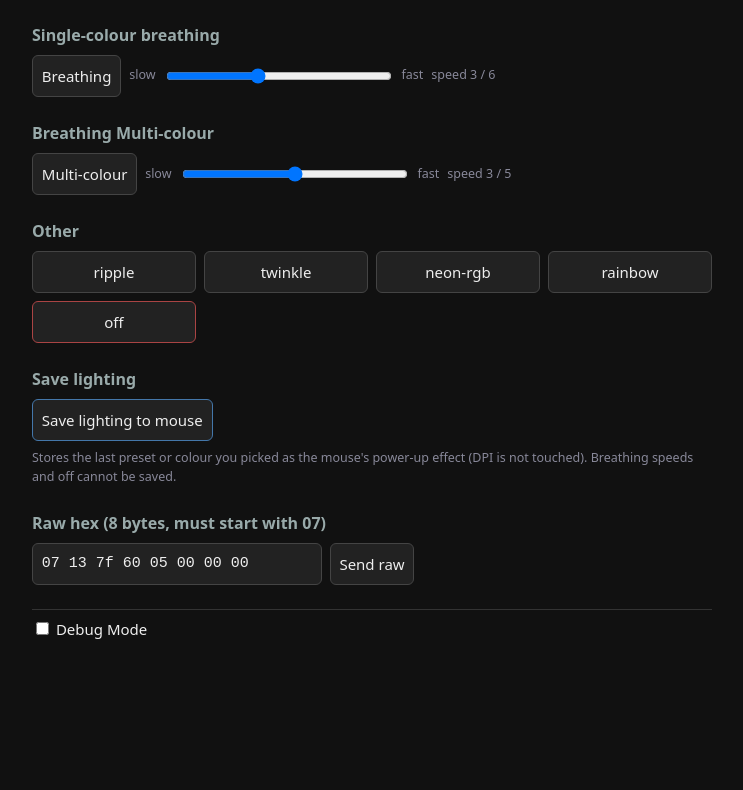
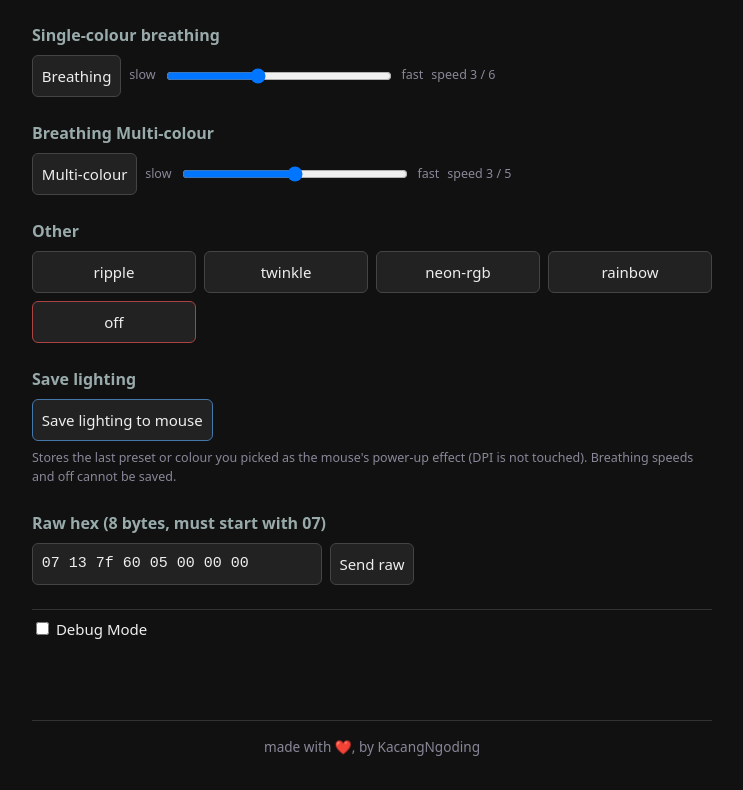
Before and after one commit to Sayyid01/kanata-s-vx9s-web, a plain HTML site: page index.html in a window 1280 px wide. Shown: the part 405-1195 px from the top of the page, without its empty margins (268-1011 px from the left). Before the commit the page ends 1125 px from the top, so only its background shows below. Drawn offline with Linux system fonts and the light colour scheme.

Commit message:
Add footer

```diff
--- a/index.html
+++ b/index.html
@@ -142,6 +142,15 @@
             color: #e88
         }
 
+        footer {
+            margin-top: 2rem;
+            padding-top: 1rem;
+            border-top: 1px solid #333;
+            text-align: center;
+            color: #889;
+            font-size: .85rem
+        }
+
         small {
             color: #889
         }
@@ -224,6 +233,7 @@
     </section>
 
     <div id="status"></div>
+    <footer>made with ❤️, by KacangNgoding</footer>
     <script src="kanata.js"></script>
     <script src="app.js"></script>
 </body>
```
Also changed, not shown: 1 other file.
